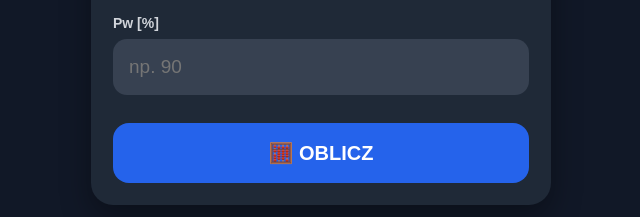
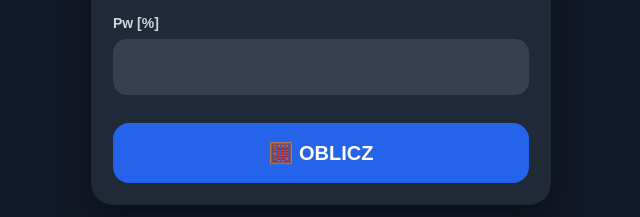
Before and after one commit to stars4friendz/stars4friendz.github.io, a plain HTML site: page index.html in a window 1280 px wide. Shown: the part 553-770 px from the top of the page, 319-959 px from the left. Drawn offline with Linux system fonts and the light colour scheme.

Commit message:
Update index.html

```diff
--- a/index.html
+++ b/index.html
@@ -86,7 +86,7 @@
         <input
             type="number"
             id="pw"
-            placeholder="np. 90"
+
         >
 
 
```
